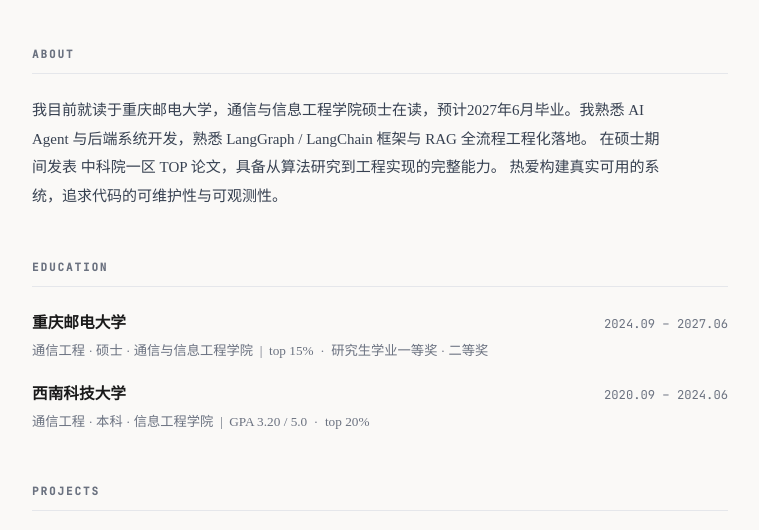
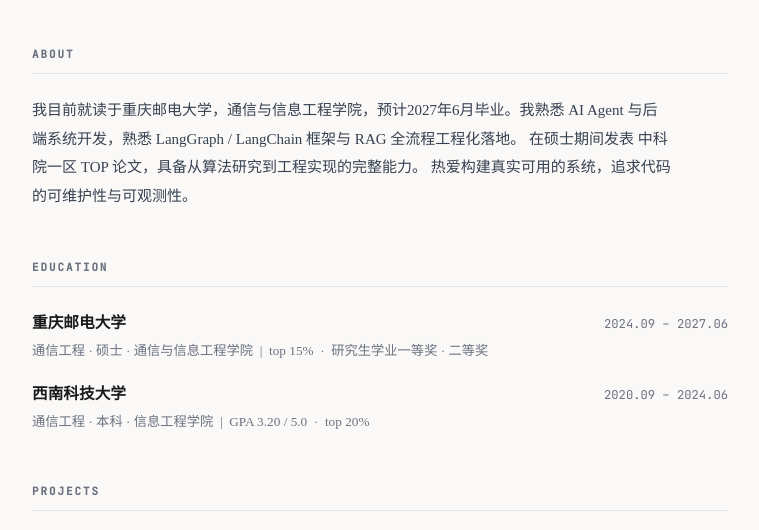
Before and after one commit to lzjjia/lzjjia.github.io, a plain HTML site: page index.html in a window 1280 px wide. Shown: the part 239-769 px from the top of the page, without its empty margins (260-1019 px from the left). Drawn offline with Linux system fonts and the light colour scheme.

Commit message:
Update index.html

```diff
--- a/index.html
+++ b/index.html
@@ -182,7 +182,7 @@
   <section class="about">
     <h2>About</h2>
     <p>
-      我目前就读于重庆邮电大学，通信与信息工程学院硕士在读，预计2027年6月毕业。我熟悉 AI Agent 与后端系统开发，熟悉 LangGraph / LangChain 框架与 RAG 全流程工程化落地。
+      我目前就读于重庆邮电大学，通信与信息工程学院，预计2027年6月毕业。我熟悉 AI Agent 与后端系统开发，熟悉 LangGraph / LangChain 框架与 RAG 全流程工程化落地。
       在硕士期间发表 中科院一区 TOP 论文，具备从算法研究到工程实现的完整能力。
       热爱构建真实可用的系统，追求代码的可维护性与可观测性。
     </p>
```
